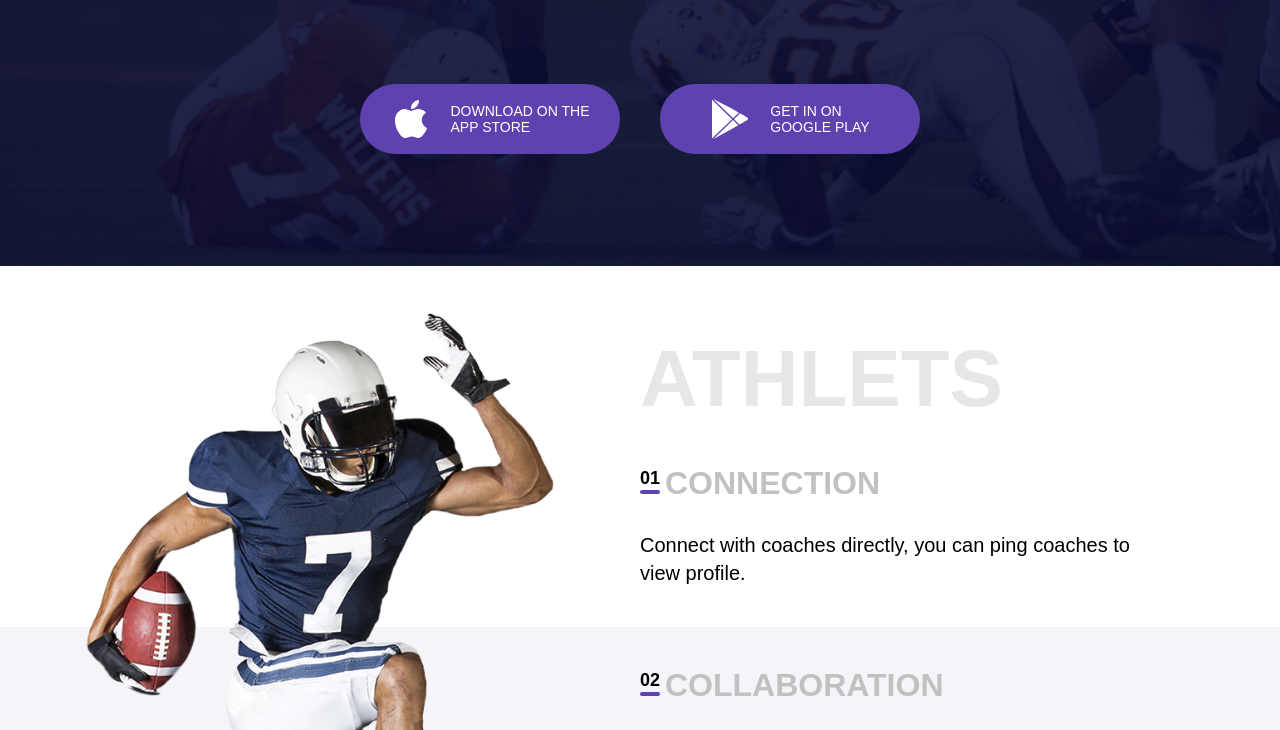
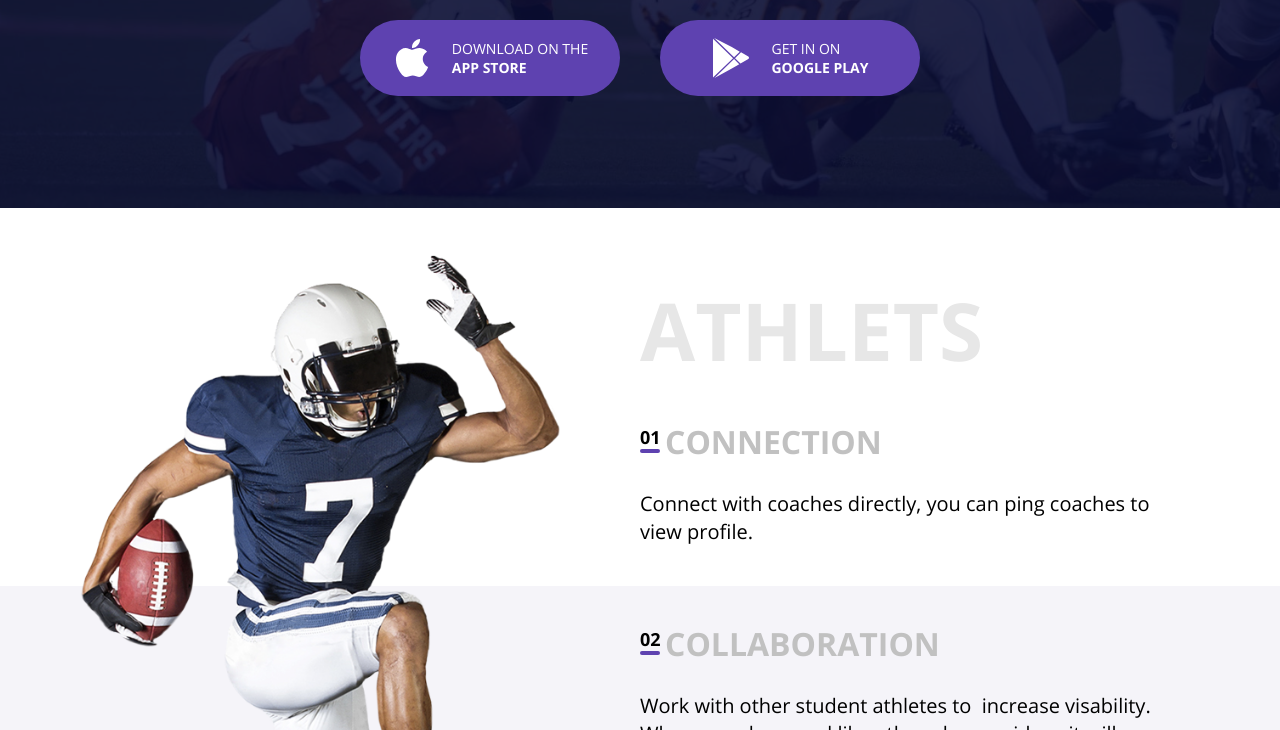
Before and after one commit to on1ine/Diplom-Netology-MQ, a plain HTML site: page index.html in a window 1280 px wide. Shown: the part 515-1245 px from the top of the page. Drawn offline with Linux system fonts and the light colour scheme; the site is published under a folder, as on GitHub Pages, so addresses that start at the root find nothing; files whose address does not match are found by name.

Commit message:
Update main.css

```diff
--- a/css/main.css
+++ b/css/main.css
@@ -1,13 +1,13 @@
 @font-face {
 	font-family: "OpenSans-Regular";
-	src: url(/fonts/OpenSans-Regular.woff);
+	src: url(../fonts/OpenSans-Regular.woff);
 	font-weight: 400;
 	font-style: normal;
 }
 
 @font-face {
 	font-family: "OpenSans-Bold";
-	src: url(/fonts/OpenSans-Bold.woff);
+	src: url(../fonts/OpenSans-Bold.woff);
 	font-weight: 700;
 	font-style: normal;
 }
```
